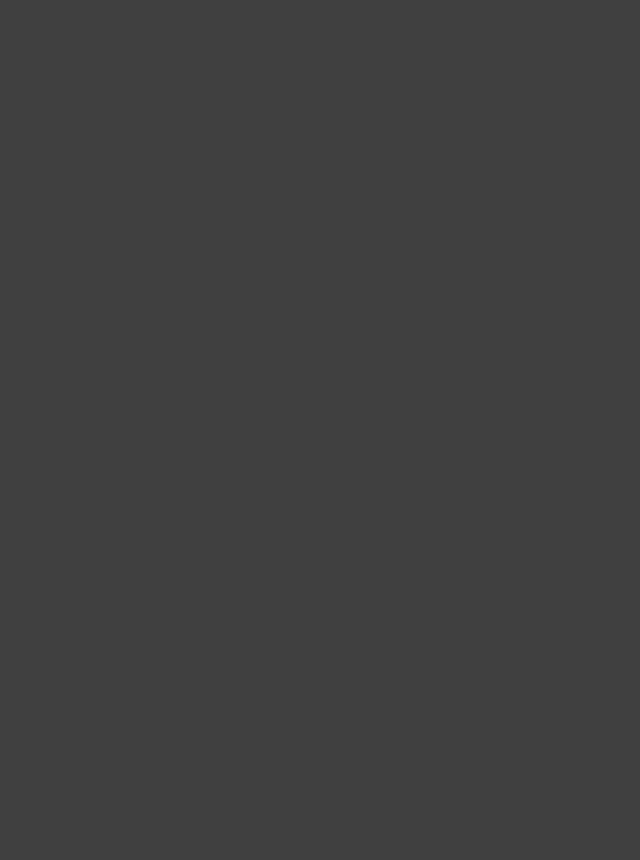
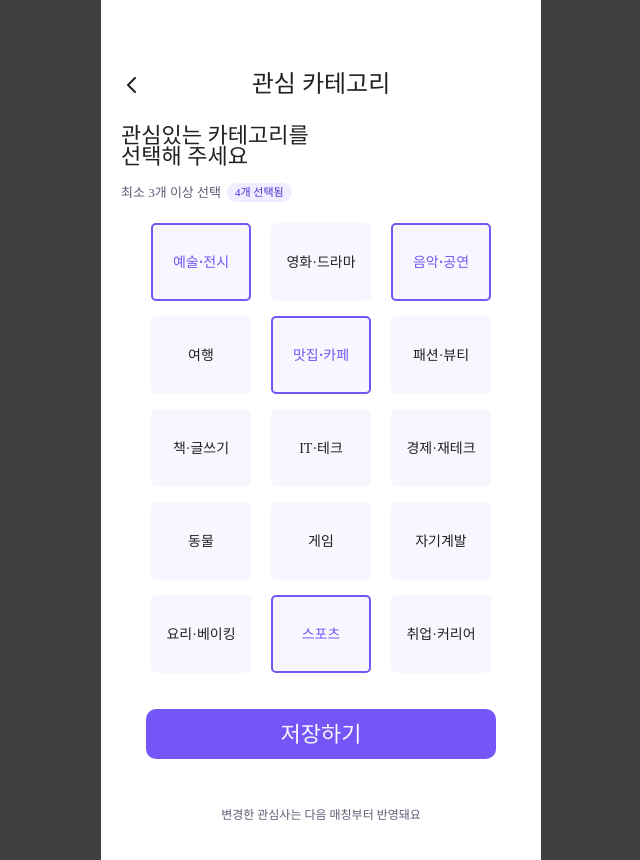
Before and after one commit to sswu-likelion-demoday/FE, a React (Create React App) app: page /mypage/interest-category in a window 1280 px wide. Before the commit this address had no page. Shown: the whole page, without its empty margins (319-959 px from the left). Before the commit the page ends 800 px from the top, so only its background shows below. Built offline with nearby package versions, Linux system fonts and the light colour scheme; a web font is replaced by a local one.

Commit message:
feat: 관심 카테고리 수정 화면 구현

```diff
--- /dev/null
+++ b/src/pages/Mypage/pages/MatchingInfo/InterestCategory.jsx
@@ -0,0 +1,78 @@
+import { useState } from "react";
+import { useNavigate } from "react-router-dom";
+import OptionGroup from "../../../Onboarding/Preference/components/OptionGroup";
+import BottomButton from "../../../Onboarding/Preference/components/BottomButton";
+import "./InterestCategory.scss";
+import prev_btn from "../../../../assets/images/Mypage/prev_btn.svg";
+
+const categoryOptions = [
+  { id: 1, label: "예술·전시" },
+  { id: 2, label: "영화·드라마" },
+  { id: 3, label: "음악·공연" },
+  { id: 4, label: "여행" },
+  { id: 5, label: "맛집·카페" },
+  { id: 6, label: "패션·뷰티" },
+  { id: 7, label: "책·글쓰기" },
+  { id: 8, label: "IT·테크" },
+  { id: 9, label: "경제·재테크" },
+  { id: 10, label: "동물" },
+  { id: 11, label: "게임" },
+  { id: 12, label: "자기계발" },
+  { id: 13, label: "요리·베이킹" },
+  { id: 14, label: "스포츠" },
+  { id: 15, label: "취업·커리어" },
+];
+
+const InterestCategory = () => {
+  const navigate = useNavigate();
+  const [selectedValues, setSelectedValues] = useState([1, 3, 5, 14]);
+
+  return (
+    <div className="page InterestCategory_wrap">
+      <div className="interestcategory_header">
+        <img
+          src={prev_btn}
+          alt=""
+          onClick={() => navigate("/mypage/matching-info")}
+        />
+        <h1>관심 카테고리</h1>
+      </div>
+
+      <div className="interestcategory_main">
+        <div className="i_m_top">
+          <h2>
+            관심있는 카테고리를
+            <br />
+            선택해 주세요
+          </h2>
+          <div className="interestcategory_count">
+            <p>최소 3개 이상 선택</p>
+            <span>{selectedValues.length}개 선택됨</span>
+          </div>
+        </div>
+
+        <div className="interestcategory_options">
+          <OptionGroup
+            options={categoryOptions}
+            columns={3}
+            variant="grid"
+            selectedValues={selectedValues}
+            onChange={setSelectedValues}
+          />
+        </div>
+      </div>
+
+      <div className="interestcategory_bottom">
+        <BottomButton
+          onClick={() => navigate("/mypage/matching-info")}
+          disabled={selectedValues.length < 3}
+        >
+          저장하기
+        </BottomButton>
+        <p>변경한 관심사는 다음 매칭부터 반영돼요</p>
+      </div>
+    </div>
+  );
+};
+
+export default InterestCategory;
--- /dev/null
+++ b/src/pages/Mypage/pages/MatchingInfo/InterestCategory.scss
@@ -0,0 +1,104 @@
+.InterestCategory_wrap {
+  display: flex;
+  flex-direction: column;
+  align-items: center;
+  min-height: 100dvh;
+
+  line-height: 140%;
+  letter-spacing: -2.4%;
+}
+
+// ========================================
+
+.interestcategory_header {
+  width: 100%;
+  margin-top: 74px;
+  display: flex;
+  justify-content: center;
+  align-items: center;
+  position: relative;
+
+  font-weight: 600;
+  font-size: 24px;
+
+  img {
+    position: absolute;
+    left: 26px;
+  }
+}
+
+// ========================================
+
+.interestcategory_main {
+  margin-top: 30px;
+  width: 100%;
+  display: flex;
+  flex-direction: column;
+  align-items: center;
+}
+
+.i_m_top {
+  width: 100%;
+  padding-left: 20px;
+
+  h2 {
+    font-size: 22px;
+    font-weight: 500;
+  }
+}
+
+.interestcategory_count {
+  display: flex;
+  align-items: center;
+  gap: 6px;
+  margin-top: 15px;
+
+  font-weight: 400;
+  font-size: 13px;
+  color: #5f5a75;
+
+  span {
+    height: 19px;
+    padding: 2px 8px;
+    border-radius: 999px;
+    background-color: var(--bg);
+
+    font-weight: 500;
+    font-size: 11px;
+    color: #4a2fd0;
+
+    display: flex;
+    align-items: center;
+    justify-content: center;
+  }
+}
+
+// ========================================
+
+.interestcategory_options {
+  margin-top: 20px;
+
+  .optiongroup_box {
+    column-gap: 20px;
+    row-gap: 15px;
+  }
+}
+
+// ========================================
+
+.interestcategory_bottom {
+  width: 100%;
+  margin-top: auto;
+  padding-top: 36px;
+  padding-bottom: 34px;
+
+  display: flex;
+  flex-direction: column;
+  align-items: center;
+
+  p {
+    margin-top: 46px;
+    font-size: 12px;
+    color: #5f5a75;
+  }
+}
--- a/src/pages/Mypage/pages/MatchingInfo/MatchingInfo.jsx
+++ b/src/pages/Mypage/pages/MatchingInfo/MatchingInfo.jsx
@@ -27,6 +27,7 @@ const MatchingInfo = () => {
       title: "관심 카테고리",
       description: "최소 3개",
       items: ["#운동", "#카페", "#전시", "#음악"],
+      path: "/mypage/interest-category",
     },
     {
       id: "hobby",
--- a/src/routes/MypageRoutes.jsx
+++ b/src/routes/MypageRoutes.jsx
@@ -4,6 +4,7 @@ import Mypage from "../pages/Mypage/Mypage";
 import EditProfile from "../pages/Mypage/pages/EditProfile/EditProfile";
 import ItemHistory from "../pages/Mypage/pages/ItemHistory/ItemHistory";
 import MatchingInfo from "../pages/Mypage/pages/MatchingInfo/MatchingInfo";
+import InterestCategory from "../pages/Mypage/pages/MatchingInfo/InterestCategory";
 
 const OnboardingRoutes = (
   <>
@@ -11,6 +12,7 @@ const OnboardingRoutes = (
     <Route path="/mypage/edit-profile" element={<EditProfile />} />
     <Route path="/mypage/item-history" element={<ItemHistory />} />
     <Route path="/mypage/matching-info" element={<MatchingInfo />} />
+    <Route path="/mypage/interest-category" element={<InterestCategory />} />
   </>
 );
 export default OnboardingRoutes;
```
